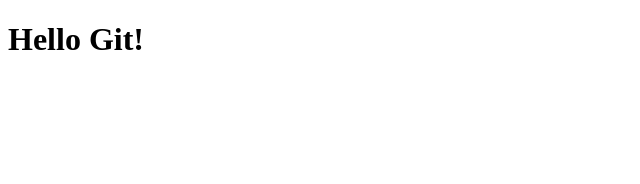
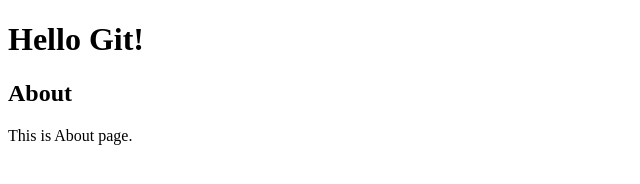
Before and after one commit to anantha86/first_web_app, a plain HTML site: page index.html in a window 1280 px wide. Shown: the whole page, without its empty margins (0-640 px from the left). Drawn offline with Linux system fonts and the light colour scheme.

Commit message:
Added About section

```diff
--- a/index.html
+++ b/index.html
@@ -1 +1,2 @@
 <!DOCTYPE html><html><head><title>Git Demo</title></head><body><h1>Hello Git!</h1></body></html>
+<section><h2>About</h2><p>This is About page.</p></section>
```
